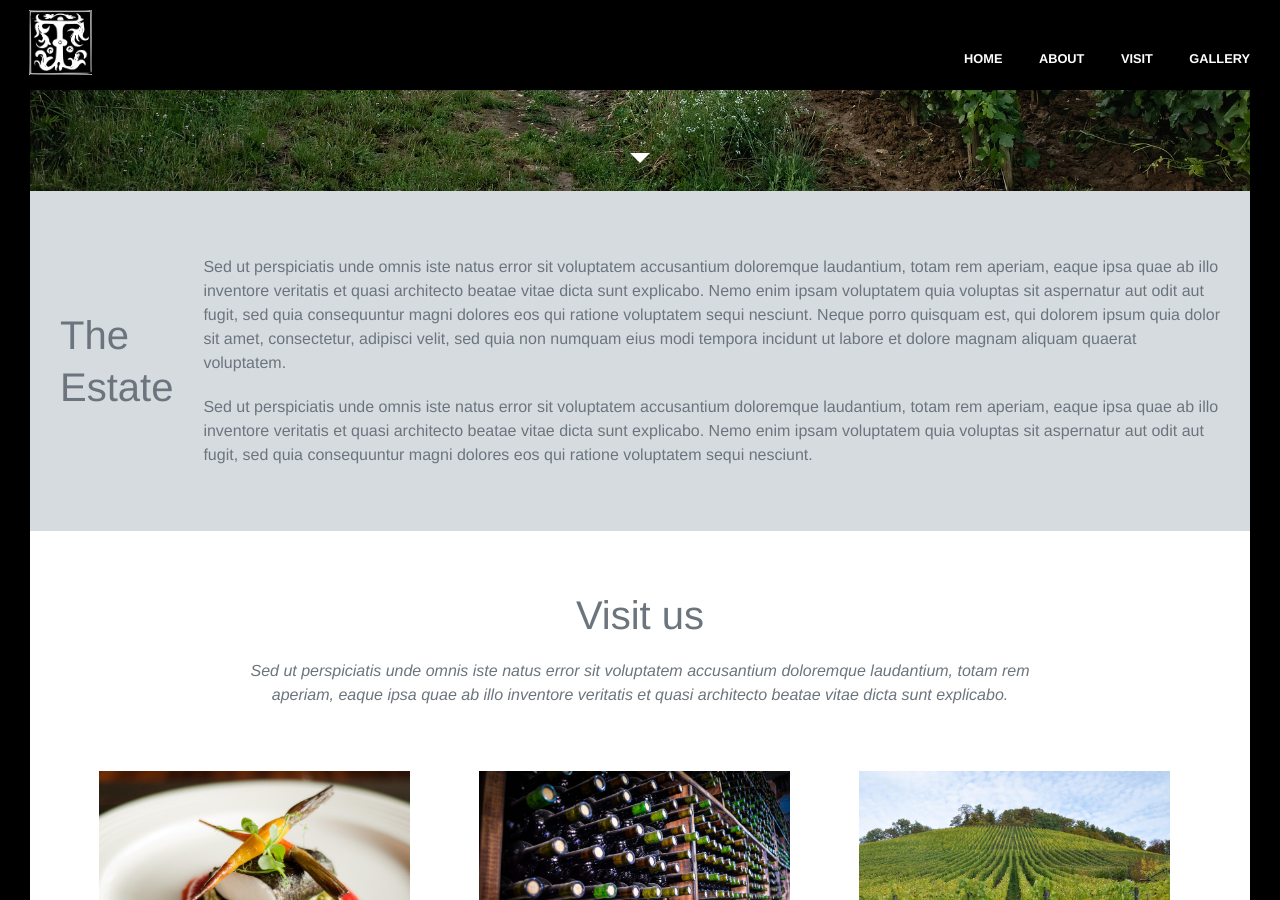
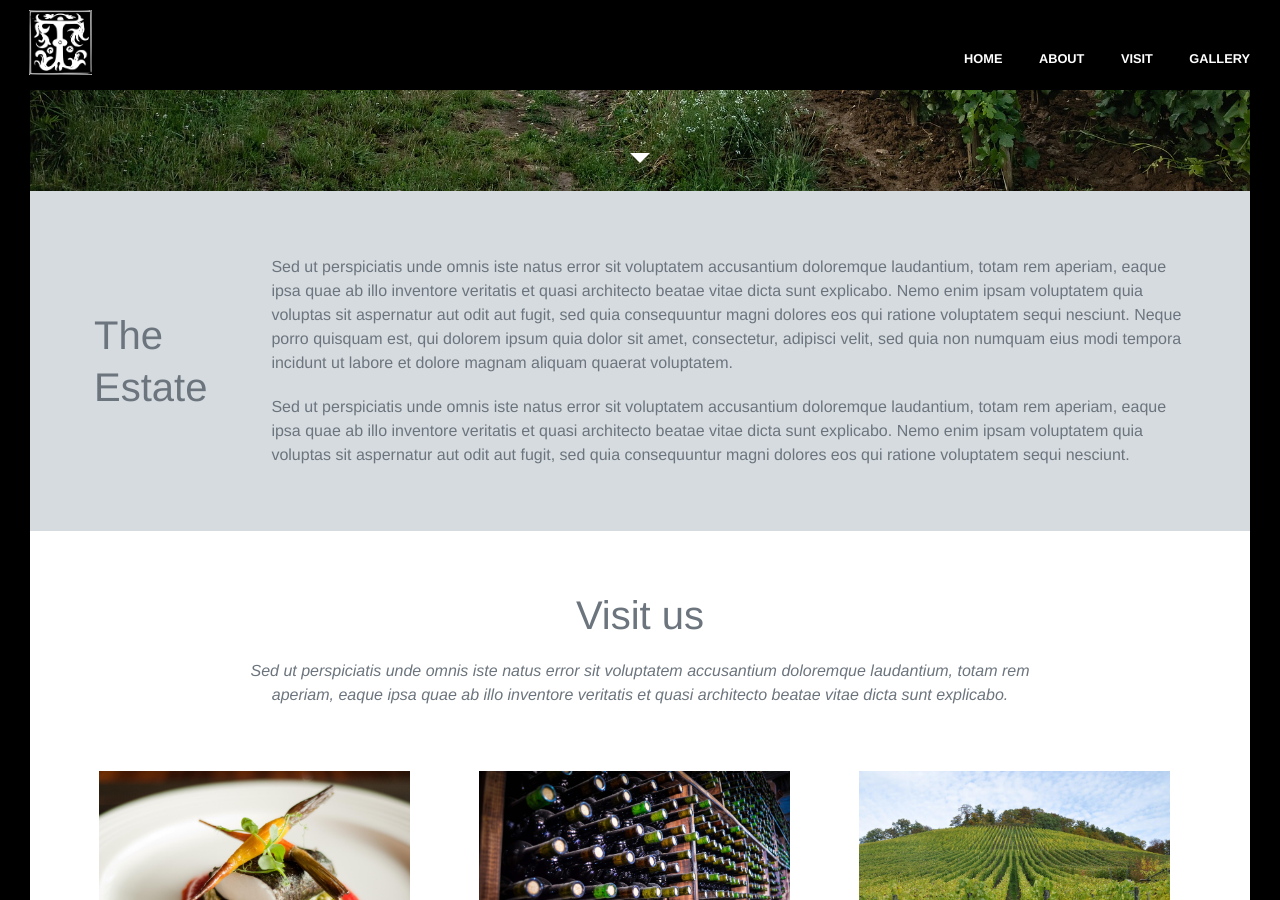
Before and after one commit to AnjanaLP/vineyard-website, a Jekyll site: the page built from index.html, in a window 1280 px wide and 900 px high, scrolled down 709 px. Built offline with Jekyll 4.4.1, drawn with Linux system fonts in a browser that asks for light colours.

Commit message:
change padding in about section

```diff
--- a/assets/css/main.css
+++ b/assets/css/main.css
@@ -207,13 +207,13 @@ h2 ~ p {
   background-color: rgba(119, 136, 153, 0.3);
   color: #6c757d;
   display: flex;
-  padding: 4rem 30px;
+  padding: 4rem;
 }
 .about-title {
   font-size: 2.5em;
   font-weight: 200;
   line-height: 1.3;
-  padding-right: 30px;
+  padding-right: 4rem;
 }
 .about-copy {
   font-size: 1em;
@@ -314,10 +314,12 @@ h2 ~ p {
   /* ABOUT STYLES */
   .about-section {
     flex-direction: column;
+    padding: 4rem 30px;
   }
   .about-title {
     font-size: 2em;
     padding-bottom: 30px;
+    padding-right: 30px;
   }
 
   /* HERO STYLES */
```
